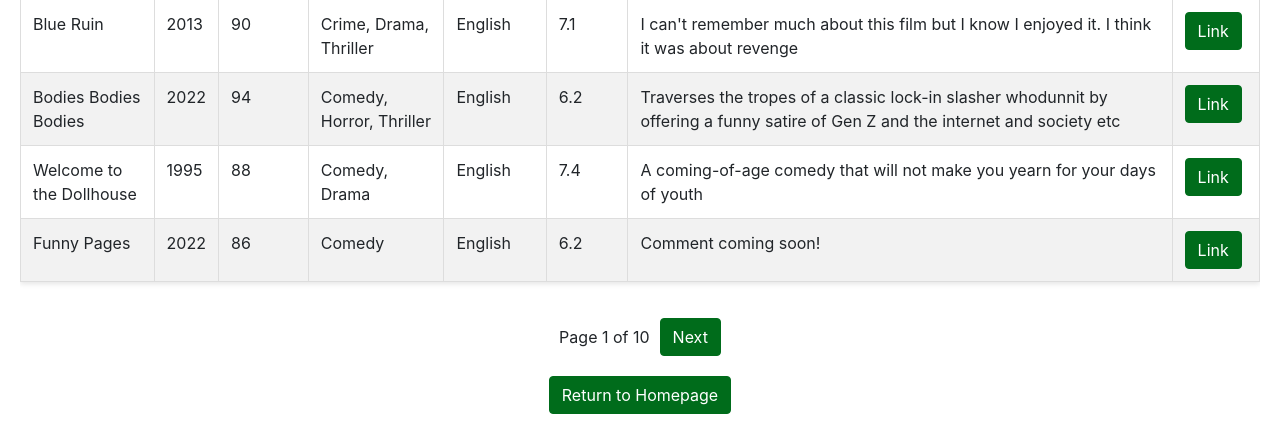
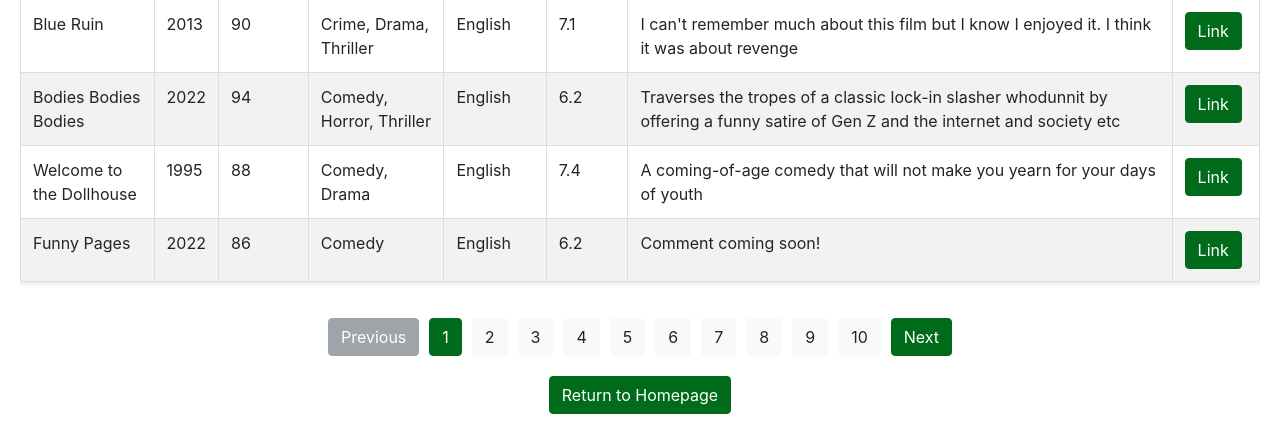
Before and after one commit to easterlymould/happyhundies, a Flask app: page /film_list in a window 1280 px wide. Shown: the part 1613-2057 px from the top of the page. Run offline with Flask 3, Linux system fonts and the light colour scheme; data comes from the database, SQL or seed files in the repository; some libraries are stand-ins or nearby versions.

Commit message:
updated pagination

```diff
--- a/templates/film_list.html
+++ b/templates/film_list.html
@@ -148,14 +148,24 @@
     </div>
 
     <div class="pagination">
+        <!-- Previous Page Button -->
         {% if page > 1 %}
             <a href="{{ url_for('film_list', page=page-1, decade=decade, genre=genre, runtime=runtime, language=language, imdb_score=imdb_score) }}" class="btn btn-secondary">Previous</a>
+        {% else %}
+            <span class="btn btn-secondary disabled">Previous</span>
         {% endif %}
 
-        <span>Page {{ page }} of {{ total_pages }}</span>
+        <!-- Page Numbers -->
+        {% for p in range(1, total_pages + 1) %}
+            <a href="{{ url_for('film_list', page=p, decade=decade, genre=genre, runtime=runtime, language=language, imdb_score=imdb_score) }}"
+               class="btn {% if p == page %}btn-primary{% else %}btn-light{% endif %}">{{ p }}</a>
+        {% endfor %}
 
+        <!-- Next Page Button -->
         {% if page < total_pages %}
             <a href="{{ url_for('film_list', page=page+1, decade=decade, genre=genre, runtime=runtime, language=language, imdb_score=imdb_score) }}" class="btn btn-secondary">Next</a>
+        {% else %}
+            <span class="btn btn-secondary disabled">Next</span>
         {% endif %}
     </div>
 
```
